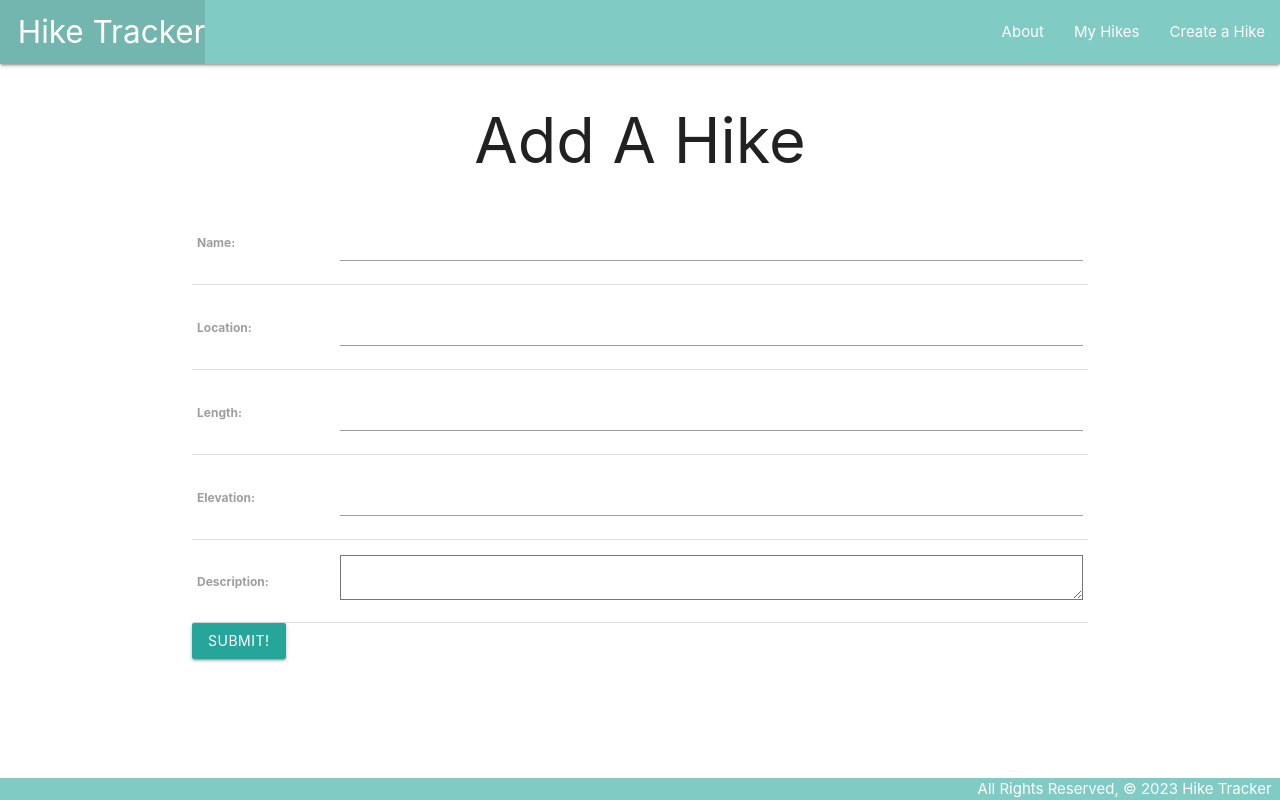
After one commit to madeiramcqueen/hiketracker, a Django app: page /hikes/create/ in a window 1280 px wide. The commit adds this page. Run offline with Django 4.2, Linux system fonts and the light colour scheme.

Commit message:
Add hike form

```diff
--- a/hiketracker/settings.py
+++ b/hiketracker/settings.py
@@ -11,6 +11,10 @@ https://docs.djangoproject.com/en/4.1/ref/settings/
 """
 
 from pathlib import Path
+import environ
+import os
+environ.Env()
+environ.Env.read_env()
 
 # Build paths inside the project like this: BASE_DIR / 'subdir'.
 BASE_DIR = Path(__file__).resolve().parent.parent
--- a/main_app/templates/base.html
+++ b/main_app/templates/base.html
@@ -20,6 +20,7 @@
         <ul class="right">
           <li><a href="{% url 'about' %}">About</a></li>
           <li><a href="{% url 'index' %}">My Hikes</a></li>
+          <li><a href="{% url 'hikes_create' %}">Create a Hike</a></li>
         </ul>
       </div>
     </nav>
--- /dev/null
+++ b/main_app/templates/main_app/hike_form.html
@@ -0,0 +1,15 @@
+{% extends 'base.html' %}
+
+{% block content %}
+  <h1>Add A Hike</h1>
+  <!-- Leaving the action empty makes the form post to the same url used to display it -->
+  <form action="" method="POST">
+    <!-- Django requires the following for security purposes -->
+    {% csrf_token %}
+    <table>
+      <!-- Render the inputs inside of <tr>s & <td>s -->
+      {{ form.as_table }}
+    </table>
+    <input type="submit" value="Submit!" class="btn">
+  </form>
+{% endblock %}
--- a/main_app/urls.py
+++ b/main_app/urls.py
@@ -1,9 +1,11 @@
 from django.urls import path
 from . import views
+
 
 urlpatterns = [
     path('', views.home, name='home'),
     path('about/', views.about, name='about'),
     path('hikes/', views.hikes_index, name='index'),
     path('hikes/<int:hike_id>/', views.hikes_detail, name='detail'),
+    path('hikes/create/', views.HikeCreate.as_view(), name='hikes_create'),
 ]
--- a/main_app/views.py
+++ b/main_app/views.py
@@ -1,6 +1,8 @@
-from django.shortcuts import render
+from django.shortcuts import render, redirect
+import os
 from django.http import HttpResponse
 from .models import Hike
+from django.views.generic import CreateView
 
 # Home view
 def home(request):
@@ -18,3 +20,7 @@ def hikes_index(request):
 def hikes_detail(request, hike_id):
     hike = Hike.objects.get(id=hike_id)
     return render(request, 'hikes/detail.html', {'hike': hike})
+
+class HikeCreate(CreateView):
+    model = Hike
+    fields = '__all__'
```
